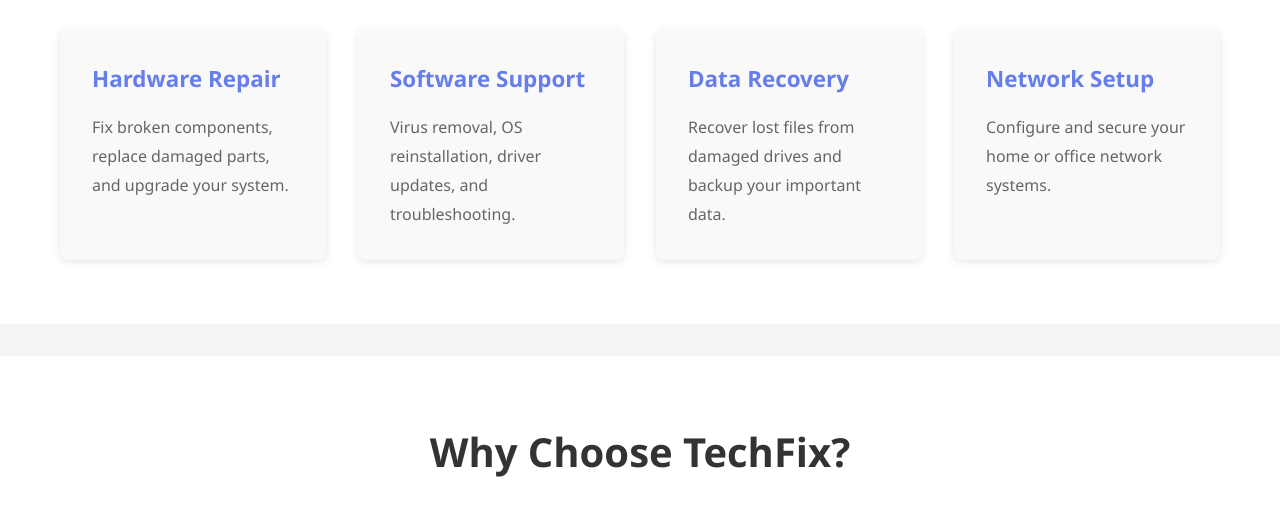
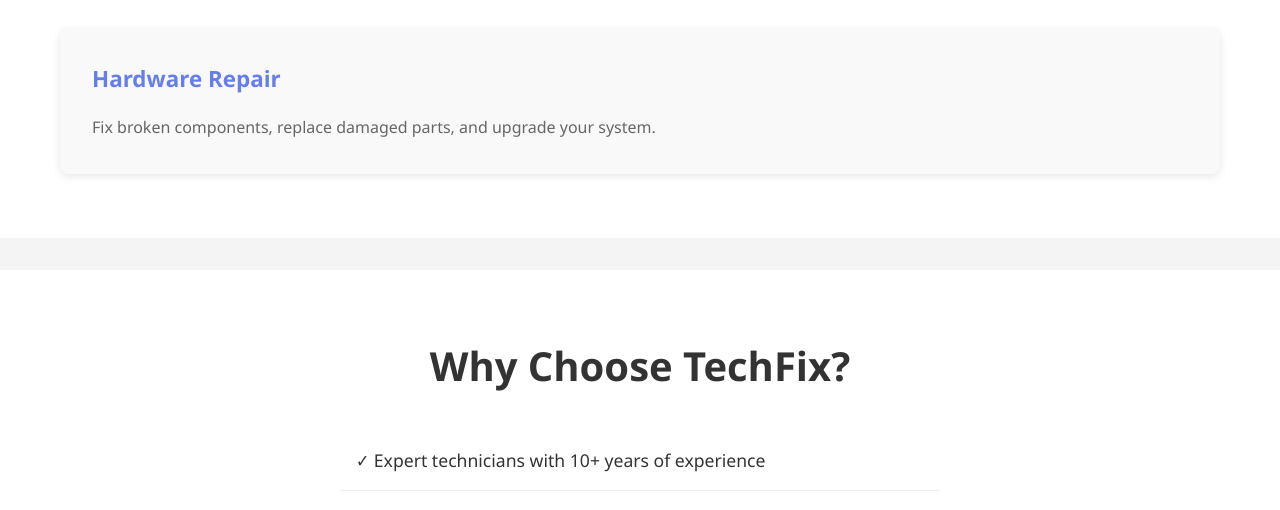
Before and after one commit to sawyer414/Website, a plain HTML site: page index.html in a window 1280 px wide. Shown: the part 587-1097 px from the top of the page. Drawn offline with Linux system fonts and the light colour scheme.

Commit message:
Update index.html

```diff
--- a/index.html
+++ b/index.html
@@ -30,22 +30,10 @@
         <div class="container">
             <h2>Our Services</h2>
             <div class="service-grid">
-                <div class="service-card">
-                    <h3>Hardware Repair</h3>
-                    <p>Fix broken components, replace damaged parts, and upgrade your system.</p>
-                </div>
-                <div class="service-card">
-                    <h3>Software Support</h3>
-                    <p>Virus removal, OS reinstallation, driver updates, and troubleshooting.</p>
-                </div>
-                <div class="service-card">
-                    <h3>Data Recovery</h3>
-                    <p>Recover lost files from damaged drives and backup your important data.</p>
-                </div>
-                <div class="service-card">
-                    <h3>Network Setup</h3>
-                    <p>Configure and secure your home or office network systems.</p>
-                </div>
+                    <div class="service-card">
+                        <h3>Hardware Repair</h3>
+                        <p>Fix broken components, replace damaged parts, and upgrade your system.</p>
+                    </div>
             </div>
         </div>
     </section>
```
